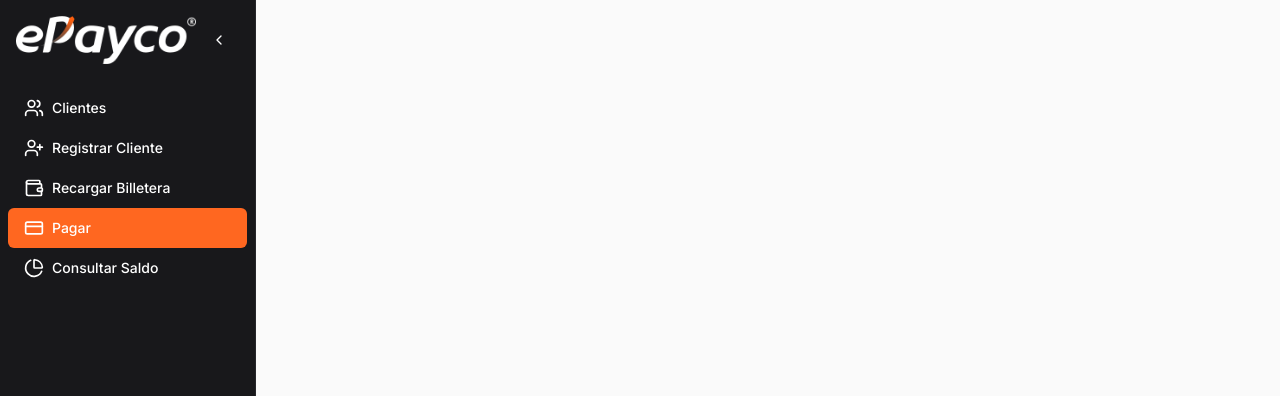
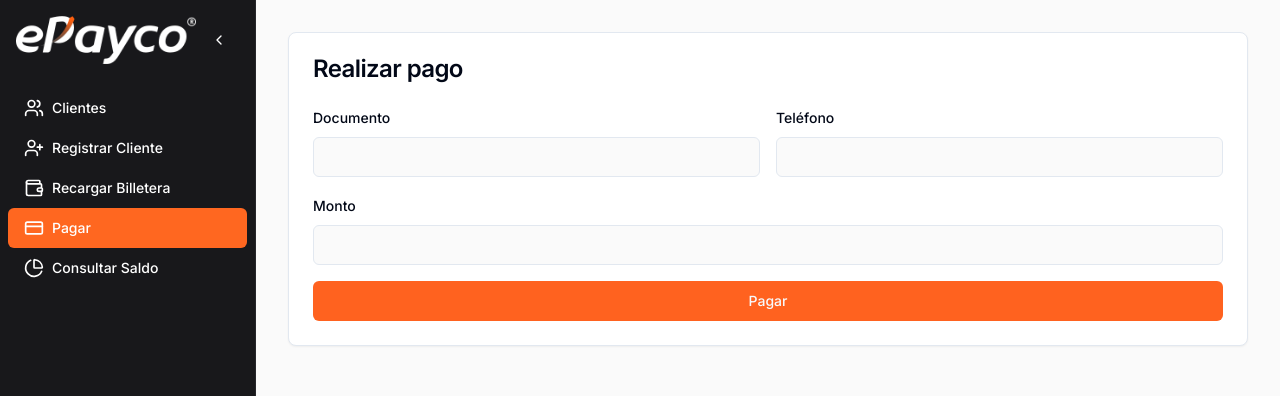
Before and after one commit to CamiloMontoya804/prueba-tecnica, a Next.js app in the folder frontend/: page /pay in a window 1280 px wide. Before the commit this address had no page. Shown: the top 396 px of the page. Built offline with nearby package versions, Linux system fonts and the light colour scheme; no server answers.

Commit message:
[F] feat: create payment form

```diff
--- /dev/null
+++ b/frontend/src/app/pay/page.tsx
@@ -0,0 +1,17 @@
+'use client'
+
+import { Card, CardContent, CardHeader, CardTitle } from "@/components/ui/card"
+import { PayForm } from './pay-form'
+
+export default function PayClient() {
+  return (
+    <Card>
+      <CardHeader>
+        <CardTitle>Realizar pago</CardTitle>
+      </CardHeader>
+      <CardContent>
+        <PayForm />
+      </CardContent>
+    </Card>
+  )
+}
--- /dev/null
+++ b/frontend/src/app/pay/pay-form.tsx
@@ -0,0 +1,56 @@
+import { Button } from "@/components/ui/button"
+import { Input } from "@/components/ui/input"
+import { Label } from "@/components/ui/label"
+import { Card, CardContent, CardHeader, CardTitle } from "@/components/ui/card"
+import { useToast } from "@/hooks/use-toast"
+import { useForm } from 'react-hook-form';
+
+import { createPayment } from "@/api/payment.api"
+
+interface Payment {
+  document: string
+  phone: string
+  amount: number
+}
+
+export function PayForm() {
+  const { register, handleSubmit, reset } = useForm<Payment>();
+  const { toast } = useToast()
+
+  const onSubmit = handleSubmit(async (data) => {
+    try {
+      await createPayment(data);
+
+      toast({
+        title: "Pago creado exitosamente",
+        description: "Pendiente de confirmacion, por favor revise su correo.",
+      });
+    } catch (err) {
+      toast({
+        title: "Error",
+        description: "Hubo un problema al realizar el pago.",
+        variant: "destructive",
+      })
+    }
+  });
+
+  return (
+    <form onSubmit={onSubmit} className="space-y-4">
+      <div className="grid grid-cols-2 gap-4">
+        <div className="space-y-2">
+          <Label htmlFor="document">Documento</Label>
+          <Input id="document" { ...register('document') } required />
+        </div>
+        <div className="space-y-2">
+          <Label htmlFor="phone">Teléfono</Label>
+          <Input id="phone" { ...register('phone') } required />
+        </div>
+      </div>
+      <div className="space-y-2">
+        <Label htmlFor="amount">Monto</Label>
+        <Input id="amount" type="number" step="0.01" { ...register('amount', { valueAsNumber: true }) } required />
+      </div>
+      <Button type="submit" className="w-full">Pagar</Button>
+    </form>
+  )
+}
```
